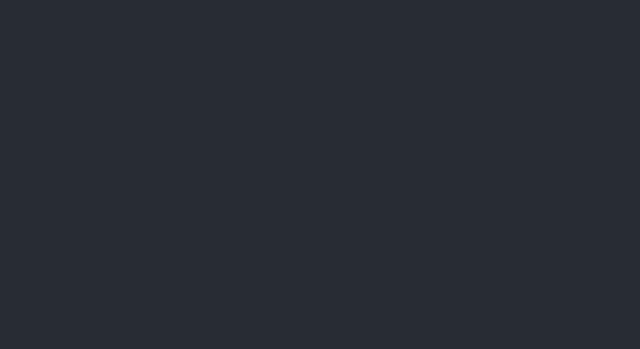
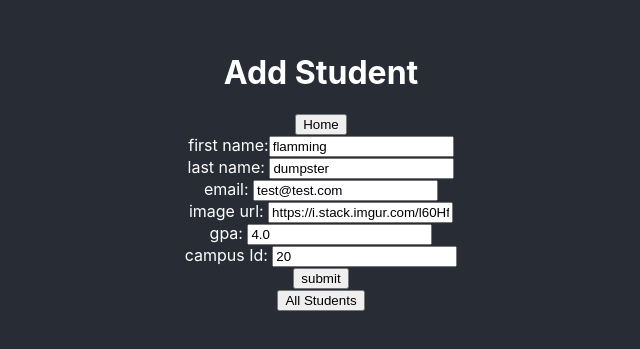
Before and after one commit to waterpolymer/Fullstack-CRUD-App, a React (Create React App) app: page /students/add-student in a window 1280 px wide. Shown: the part 229-578 px from the top of the page, without its empty margins (319-959 px from the left). Built offline with nearby package versions, Linux system fonts and the light colour scheme.

Commit message:
fixed add student button

```diff
--- a/src/App.js
+++ b/src/App.js
@@ -11,7 +11,11 @@ class App extends Component {
 					<div>
 						<Route exact path="/" render={() => <Home />} />
 						<Route exact path="/students" render={() => <AllStudents />} />
-						<Route exact path="/add-student" render={() => <AddStudent />} />
+						<Route
+							exact
+							path="/students/add-student"
+							render={() => <AddStudent />}
+						/>
 					</div>
 				</Router>
 			</div>
--- a/src/components/AddStudentContainer.jsx
+++ b/src/components/AddStudentContainer.jsx
@@ -1,28 +1,28 @@
-import React, { Component } from 'react'
-import AddStudentView from './AddStudentView'
-import { connect } from 'react-redux'
+import React, { Component } from "react";
+import AddStudentView from "./AddStudentView";
+import { connect } from "react-redux";
 import { addStudent } from "../store/utilities/student";
 
-class AddStudent extends Component{
-    constructor(props){
+class AddStudent extends Component {
+	constructor(props) {
 		super(props);
 		this.state = {
 			firstName: "flamming",
 			lastName: "dumpster",
 			email: "test@test.com",
-            imageUrl: "",
+			imageUrl: "https://i.stack.imgur.com/l60Hf.png",
 			gpa: "4.0",
 			campusId: "20"
-        }
+		};
 	}
 
-    handleChange = (event) => {
+	handleChange = event => {
 		this.setState({
 			[event.target.name]: event.target.value
-        })
-    }
+		});
+	};
 
-    handleSubmit = (event) => {
+	handleSubmit = event => {
 		event.preventDefault();
 		let student = {
 			firstName: this.state.firstName,
@@ -31,13 +31,13 @@ class AddStudent extends Component{
 			imageUrl: this.state.imageUrl,
 			gpa: this.state.gpa,
 			campusId: this.state.campusId
-        }
+		};
 		this.props.addStudent(student);
 		console.log(this.props.allStudents);
-    }
+	};
 
-    render(){
-        return(
+	render() {
+		return (
 			<div>
 				<AddStudentView
 					firstName={this.state.firstName}
@@ -48,22 +48,23 @@ class AddStudent extends Component{
 					gpa={this.state.gpa}
 					campusId={this.state.campusId}
 					handleSubmit={this.handleSubmit}
-                handleChange={this.handleChange}/>
+					handleChange={this.handleChange}
+				/>
 			</div>
-        )
+		);
 	}
 }
 
-const mapState = (state) => {
-    return{
+const mapState = state => {
+	return {
 		allStudents: state.studentReducer.allStudents
-    }
-}
+	};
+};
 
-const mapDispatch = (dispatch) => {
-    return{
+const mapDispatch = dispatch => {
+	return {
 		addStudent: student => dispatch(addStudent(student))
-    }
-}
+	};
+};
 
 export default connect(mapState, mapDispatch)(AddStudent);
--- a/src/components/AddStudentView.jsx
+++ b/src/components/AddStudentView.jsx
@@ -1,28 +1,93 @@
-import React from 'react'
-import LinkButton from './LinkButton'
+import React from "react";
+import LinkButton from "./LinkButton";
 
-const AddStudentView = (props) => {
-    const {firstName, lastName, email, imageUrl, gpa, campusId, handleSubmit, handleChange} = props;
+const AddStudentView = props => {
+	const {
+		firstName,
+		lastName,
+		email,
+		imageUrl,
+		gpa,
+		campusId,
+		handleSubmit,
+		handleChange
+	} = props;
 
-    return(
+	return (
 		<div>
 			<h1>Add Student</h1>
 			<LinkButton to="/"> Home </LinkButton>
-            <form style={{
-                display: 'flex',
-                flexDirection: "column",
-            }} onSubmit={handleSubmit}>
-                <div> first name:<input name="firstName" type="text" value={firstName} onChange={handleChange}/> </div>
-                <div> last name: <input name="lastName" type="text" value={lastName} onChange={handleChange}/> </div>
-                <div> email: <input name="email" type="email" value={email} onChange={handleChange} /></div>
-                <div> image url: <input name="imageUrl" type="text" value="https://i.stack.imgur.com/l60Hf.png" onChange={handleChange} /></div>
-                <div> gpa: <input name="gpa" type="text" value={gpa} onChange={handleChange} /></div>
-                <div> campus Id: <input name="campusId" type="text" value={campusId} onChange={handleChange}/></div>
-                <div> <input type="submit" value="submit"/></div>
+			<form
+				style={{
+					display: "flex",
+					flexDirection: "column"
+				}}
+				onSubmit={handleSubmit}
+			>
+				<div>
+					{" "}
+					first name:
+					<input
+						name="firstName"
+						type="text"
+						value={firstName}
+						onChange={handleChange}
+					/>{" "}
+				</div>
+				<div>
+					{" "}
+					last name:{" "}
+					<input
+						name="lastName"
+						type="text"
+						value={lastName}
+						onChange={handleChange}
+					/>{" "}
+				</div>
+				<div>
+					{" "}
+					email:{" "}
+					<input
+						name="email"
+						type="email"
+						value={email}
+						onChange={handleChange}
+					/>
+				</div>
+				<div>
+					{" "}
+					image url:{" "}
+					<input
+						name="imageUrl"
+						type="text"
+						value="https://i.stack.imgur.com/l60Hf.png"
+						onChange={handleChange}
+					/>
+				</div>
+				<div>
+					{" "}
+					gpa:{" "}
+					<input name="gpa" type="text" value={gpa} onChange={handleChange} />
+				</div>
+				<div>
+					{" "}
+					campus Id:{" "}
+					<input
+						name="campusId"
+						type="text"
+						value={campusId}
+						onChange={handleChange}
+					/>
+				</div>
+				<div>
+					{" "}
+					<input type="submit" value="submit" />
+				</div>
 			</form>
+			<LinkButton to="/students">All Students</LinkButton>
 		</div>
 	);
-}
+};
 
 /*
 	{
--- a/src/components/AllStudents.jsx
+++ b/src/components/AllStudents.jsx
@@ -42,9 +42,7 @@ class AllStudents extends Component {
 				<h1>All Students</h1>
 				<LinkButton to="/">Home</LinkButton>
 				<div className="student-card-container">{studentCards}</div>
-				<button type="button" onClick={() => addStudent(dummyStudent)}>
-					Add Student
-				</button>
+				<LinkButton to="/students/add-student">Add Student</LinkButton>
 				<button type="button" onClick={() => removeStudent(dummyStudent.id)}>
 					Remove Student
 				</button>
--- a/src/components/Home.jsx
+++ b/src/components/Home.jsx
@@ -6,7 +6,6 @@ const Home = props => {
 		<div>
 			<h1>Hello World</h1>
 			<LinkButton to="/students">All Students</LinkButton>
-			<LinkButton to="/add-student">Add Student</LinkButton>
 		</div>
 	);
 };
--- a/src/store/utilities/student.js
+++ b/src/store/utilities/student.js
@@ -105,11 +105,8 @@ const initialState = {
 //Used for ADD_STUDENT
 //No payload b/c we are only using this to add the student to the array of allStudents
 export const addStudent = student => {
+	dummyStudents.push(student);
 	return {
-		/*
-    type: ADD_STUDENT,
-    allStudents: [...state.allStudents, student]
-    */
 		type: ADD_STUDENT,
 		payload: student
 	};
```
Lines whose indentation alone changed are shown as unchanged.
